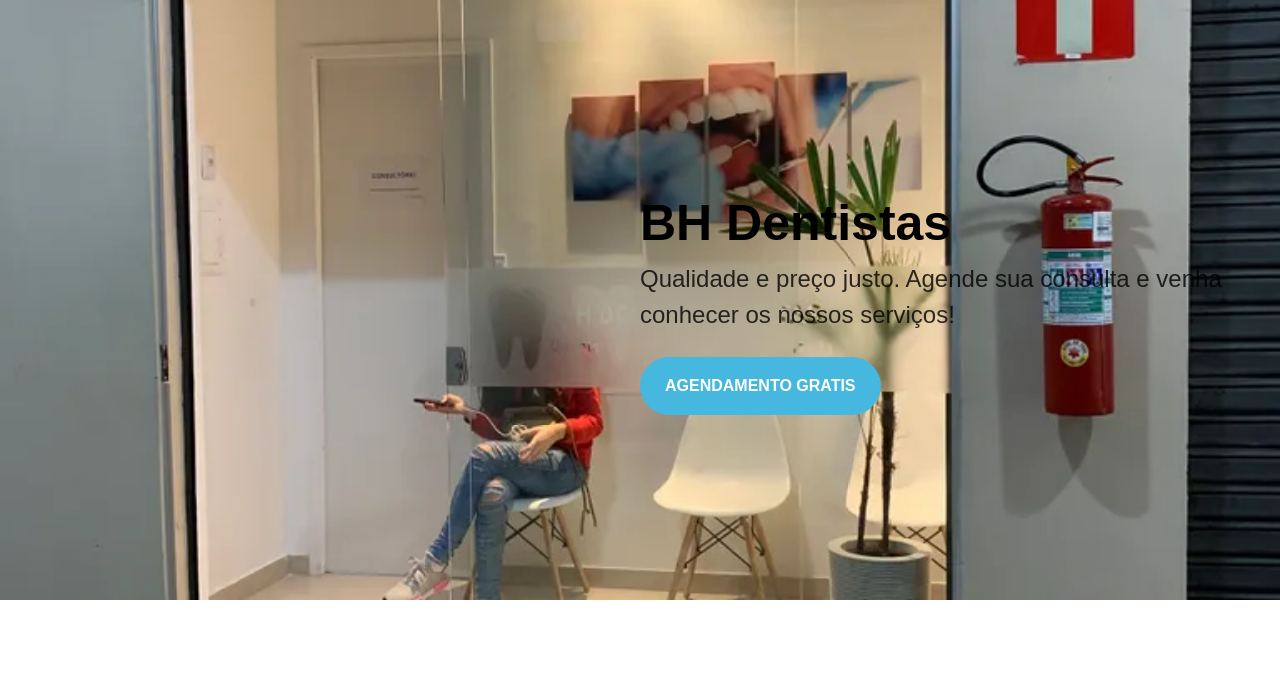
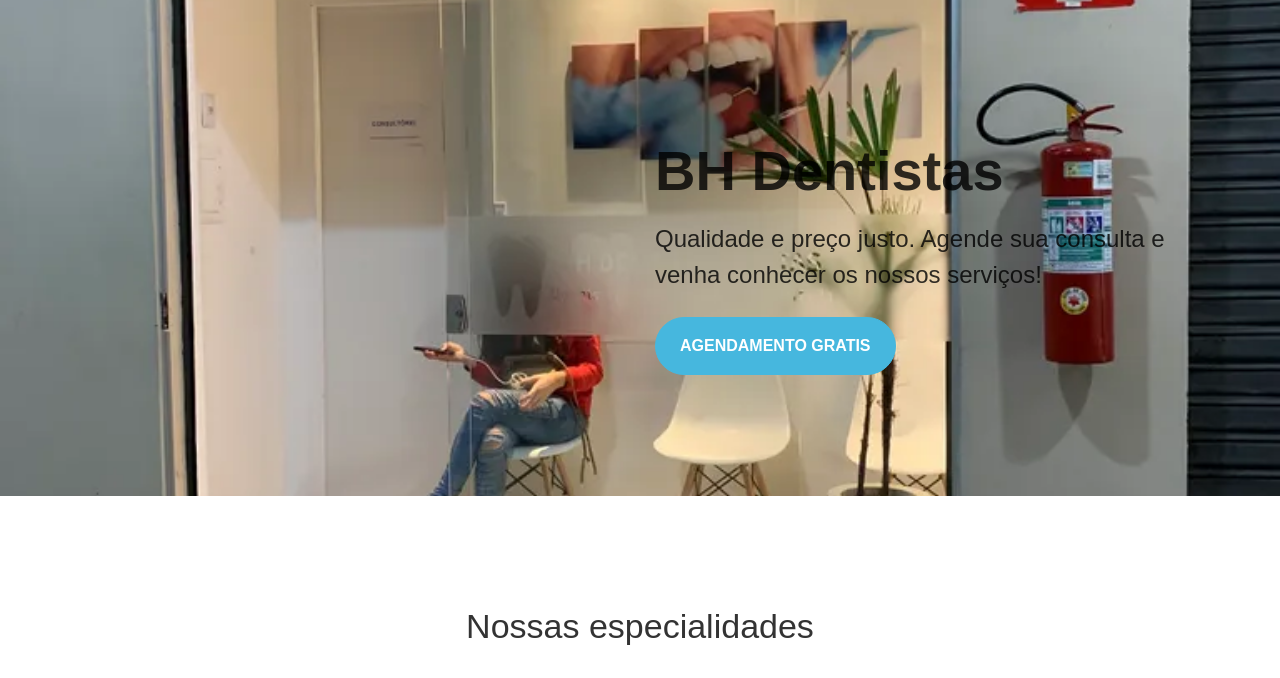
Before and after one commit to tuliovgomes/BHDENTISTA, a plain HTML site: page index.html in a window 1280 px wide. Shown: the top 678 px of the page. Drawn offline with Linux system fonts and the light colour scheme; files whose address does not match are found by name.

Commit message:
ajustando div principal

```diff
--- a/index.html
+++ b/index.html
@@ -67,13 +67,12 @@
   <!-- Google Tag Manager (noscript) -->
   <noscript><iframe src="https://www.googletagmanager.com/ns.html?id=GTM-K873JH9" height="0" width="0" style="display:none;visibility:hidden"></iframe></noscript>
   <!-- End Google Tag Manager (noscript) -->
-  <section class="home-slider owl-carousel">
-    <div class="slider-item" style="background-image:url(images/principal.webp); background-position: 50%, 50%; ">
-      <div class="overlay"></div>
-      <div class="container">
-        <div class="row no-gutters slider-text align-items-center justify-content-end" data-scrollax-parent="true">
-          <div class="col-md-6 text ftco-animate">
-            <h1 class="mt-4" style="font-weight: 600;">
+  <section class="ftco-section intro"  style="background-image:url(images/principal.webp); background-position: 50%, 50%; ">
+    <div class="container">
+      <div class="row">
+        <div class="col-md-12">
+          <div class="col-md-6 pull-right text-left ftco-animate">
+            <h1 class="mt-4" style="font-weight: 600; font-size: 3.5rem;">
               BH Dentistas
             </h1>
             <h4> <span>Qualidade e preço justo.</span> Agende sua consulta e venha conhecer os nossos serviços!</h4>
```
